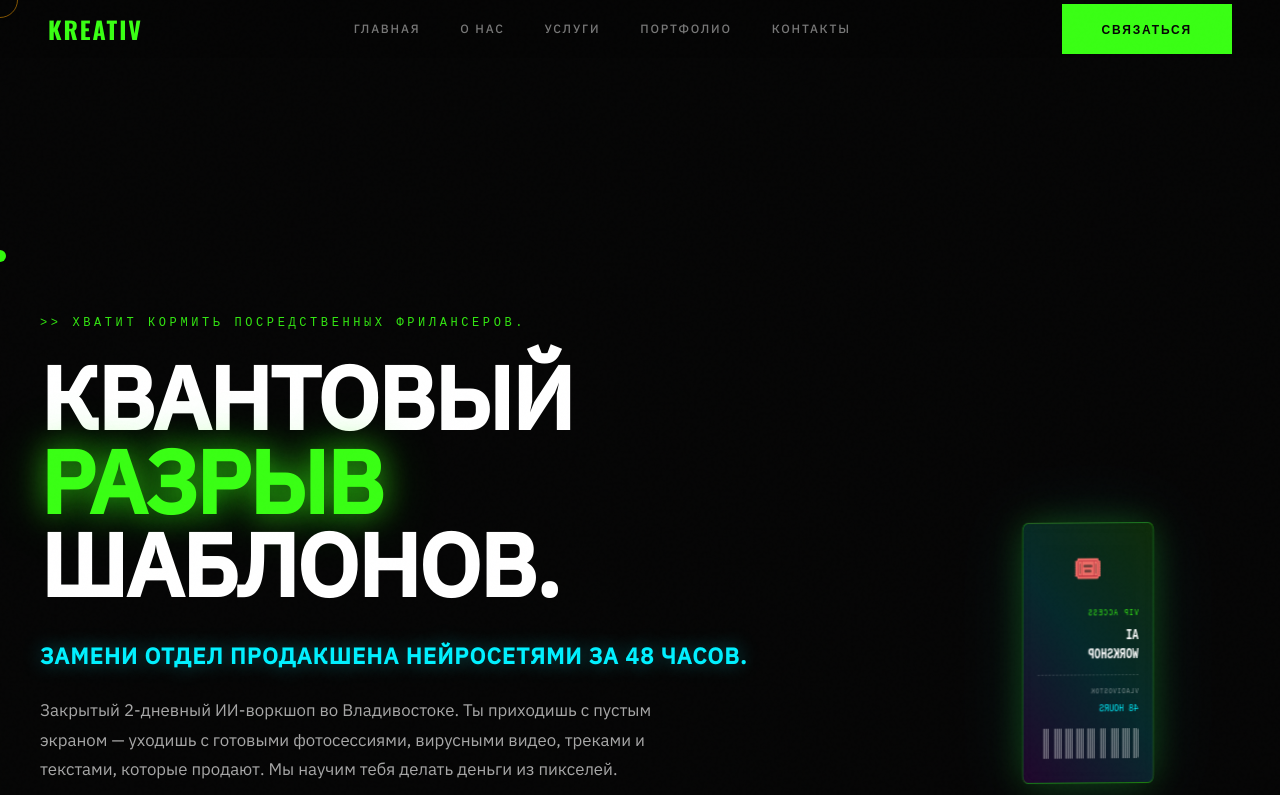
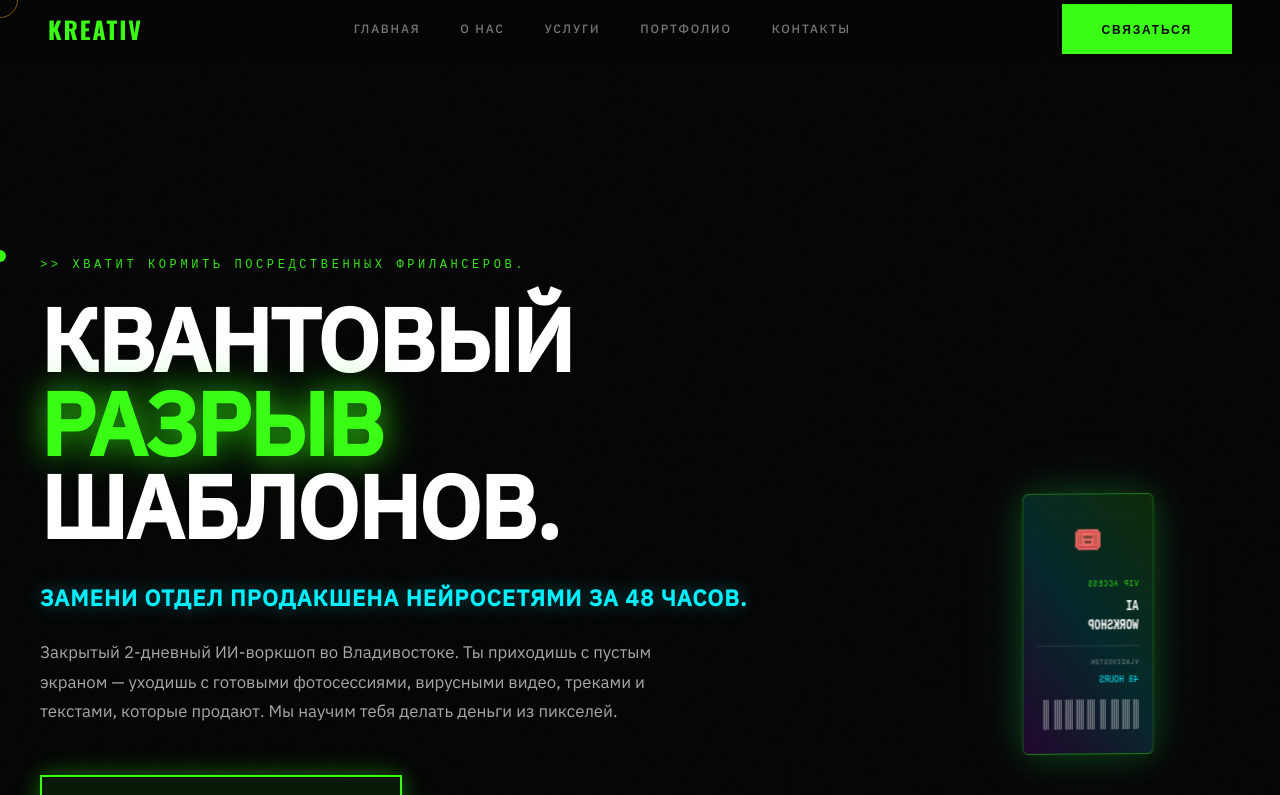
Before and after one commit to pr-poehali-dev/hack-travel-creator, a React (Vite) app: page / in a window 1280 px wide. Shown: the top 795 px of the page. Built offline with nearby package versions, Linux system fonts and the light colour scheme.

Commit message:
Zero changes commit

```diff
--- a/src/components/sections/HeroBlock.tsx
+++ b/src/components/sections/HeroBlock.tsx
@@ -41,7 +41,7 @@ export default function HeroBlock() {
       position: "relative",
       background: "#050505",
       overflow: "hidden",
-      paddingTop: "58px",
+      paddingTop: "0",
       paddingLeft: "40px",
       paddingRight: "40px",
       paddingBottom: "80px",
--- a/src/index.css
+++ b/src/index.css
@@ -419,11 +419,8 @@ section:not(#home) {
 }
 
 #home {
-  padding-top: 58px !important;
-}
-
-#home * {
-  margin-top: 0;
+  padding-top: 0 !important;
+  margin-top: 0 !important;
 }
 
 .section-label {
```
